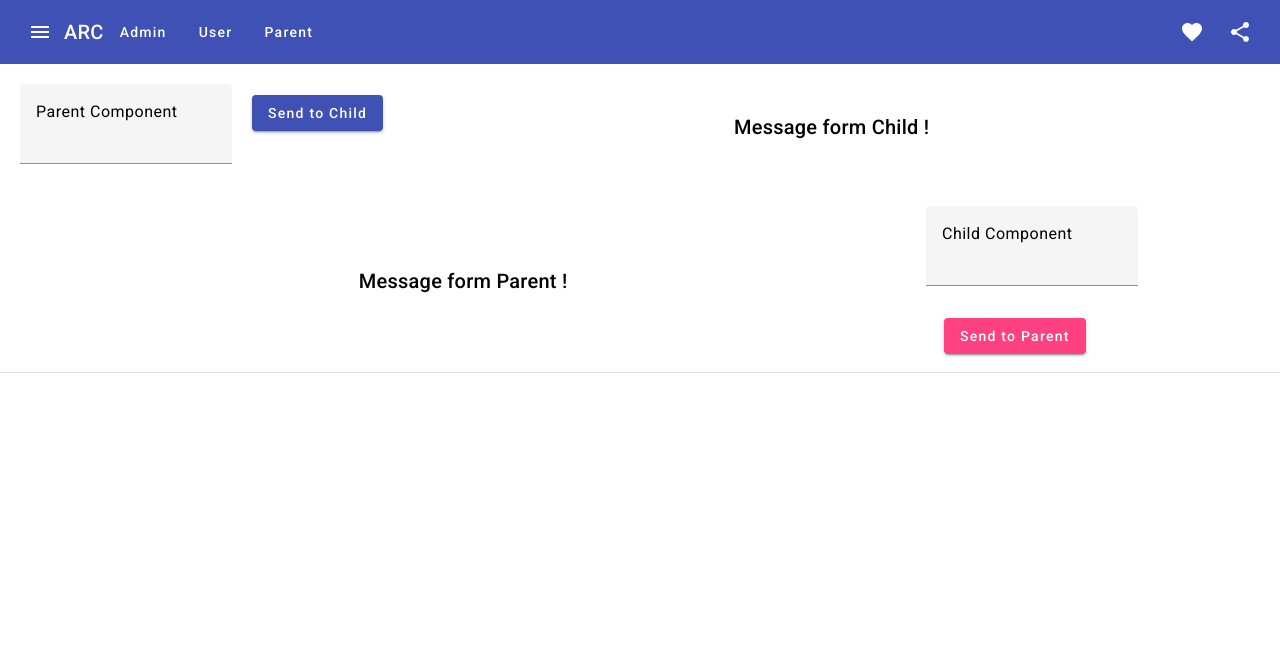
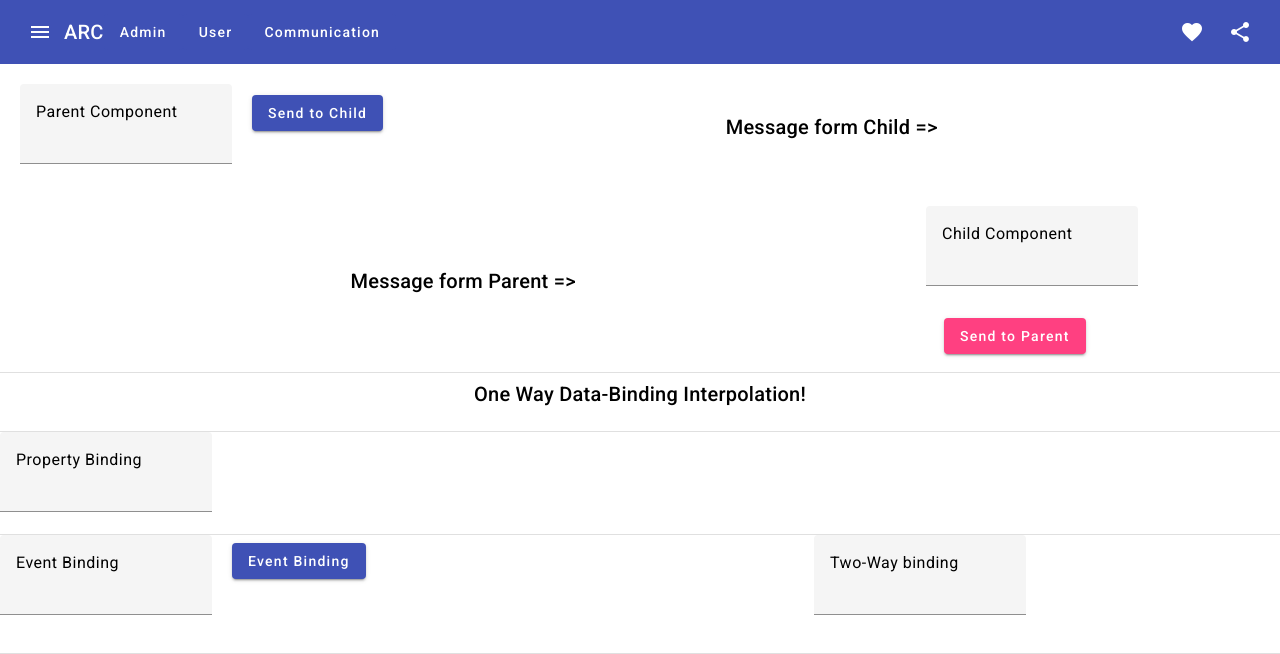
Before and after one commit to Kaverikrishna/ARC, an Angular app: page /parent in a window 1280 px wide. Shown: the top 654 px of the page. Built offline with nearby package versions, Linux system fonts and the light colour scheme.

Commit message:
Done all DataBinding and @Input & @Output too

```diff
--- a/src/app/app.component.html
+++ b/src/app/app.component.html
@@ -10,7 +10,7 @@
 
   <a mat-flat-button  routerLink="user" color="primary">User</a>
 
-  <a mat-flat-button  routerLink="parent" color="primary">Parent</a>
+  <a mat-flat-button  routerLink="parent" color="primary">Communication</a>
 
   <span class="example-spacer"></span>
   <button mat-icon-button class="example-icon favorite-icon" aria-label="Example icon-button with heart icon">
--- a/src/app/feature/child/child.component.html
+++ b/src/app/feature/child/child.component.html
@@ -3,7 +3,7 @@
 
 <div class="bg">
     <div style="margin: auto">
-        <h2>Message form Parent ! {{childreceiver}}</h2>
+        <h2>Message form Parent => {{childreceiver}}</h2>
     </div>
 
    <br>
--- a/src/app/feature/parent/parent.component.html
+++ b/src/app/feature/parent/parent.component.html
@@ -10,10 +10,32 @@
     </form>
 
     <div style="margin: auto">
-        <h2>Message form Child ! {{childmessage}}</h2>
+        <h2>Message form Child => {{childmessage}}</h2>
     </div>
 </div>
 
 <div>
     <app-child [childreceiver]="parentmessage" (childsender)="getdatafromchild($event)" ></app-child>
 </div>
+
+<div class="bg" style="padding:5px">
+    <h2> <label for="">One Way Data-Binding</label> {{interpol}}</h2>
+</div>
+<mat-divider></mat-divider>
+<form action="" #fm>
+    <mat-form-field>
+        <label> Property Binding </label>  <input matInput [hidden]="proname" />
+    </mat-form-field>
+    <mat-divider></mat-divider>
+    <mat-form-field>
+        <label> Event Binding </label>   <input matInput #event [hidden]="proname" />
+    </mat-form-field>
+    <button style="margin-left: 20px; margin-bottom: 5px;" mat-raised-button (click)="eventbind(event.value)" color="primary">Event Binding</button>
+            <mat-form-field style="margin-left: 35%;">
+                <label for="">Two-Way binding</label>
+               <input matInput type="text" id="tw" name="twowaybinding" [(ngModel)]="twowaybind"> <br>
+            </mat-form-field> <br>
+            <h4 style="margin-left: 35%;"> {{twowaybind}}</h4>
+    <mat-divider></mat-divider>
+
+</form>
--- a/src/app/feature/parent/parent.component.ts
+++ b/src/app/feature/parent/parent.component.ts
@@ -7,6 +7,26 @@ import { Component } from '@angular/core';
 })
 export class ParentComponent {
 
+    public name : string = '' ;
+  // Two-way binding
+     public twoway : any;
+     public twowaybind : any;
+  // Event binding
+  eventbind(val:any){
+      if(val == ''){
+        console.log("Empty Value");
+      }else{
+        alert("Event binding Successfull => " + val);
+      }
+  }
+
+  //Property binding
+  public proname = false ;
+
+  // Interpolation
+  public interpol : string = "Interpolation!";
+
+  //parent child
   public parentmessage : any;
   public childmessage  : any;
 
```
Also changed, not shown: src/app/feature/parent/parent.component.css (line endings or trailing spaces).
